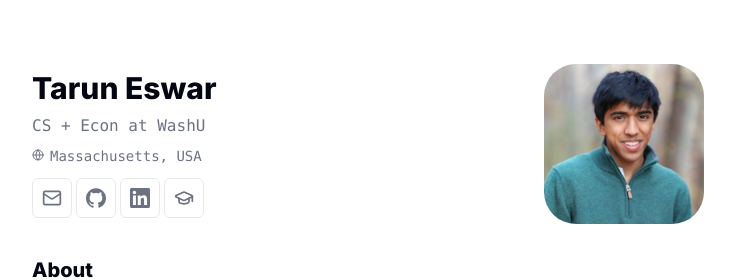
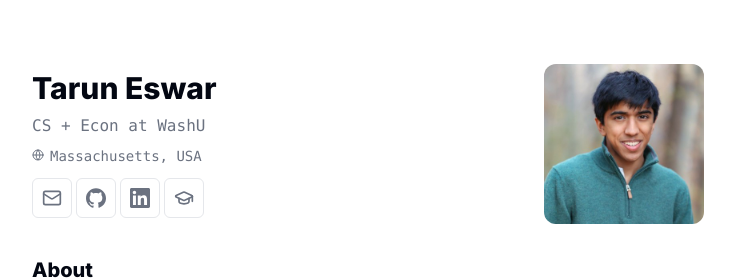
Before and after one commit to Tarune28/portfolio, a Next.js app: page / in a window 1280 px wide. Shown: the top 280 px of the page, without its empty margins (272-1007 px from the left). Built offline with nearby package versions, Linux system fonts and the light colour scheme.

Commit message:
tutor site v4

```diff
--- a/src/app/page.tsx
+++ b/src/app/page.tsx
@@ -103,7 +103,7 @@ export default function Page() {
           </div>
 
           <Avatar className="size-40">
-            <AvatarImage alt={RESUME_DATA.name} src={RESUME_DATA.avatarUrl} style={{ borderRadius: "20%" }}/>
+            <AvatarImage alt={RESUME_DATA.name} src={RESUME_DATA.avatarUrl}/>
             <AvatarFallback>{RESUME_DATA.initials}</AvatarFallback>
           </Avatar>
         </div>
--- a/src/app/tutoring/page.tsx
+++ b/src/app/tutoring/page.tsx
@@ -80,7 +80,7 @@ export default function Page() {
             </div>
           </div>
           <Avatar className="hidden size-40 sm:block">
-            <AvatarImage alt={RESUME_DATA.name} src={"RESUME_DATA.djAvatarUrl"} />
+            <AvatarImage alt={RESUME_DATA.name} src={RESUME_DATA.tutoringAvatar} />
             <AvatarFallback>{RESUME_DATA.initials}</AvatarFallback>
           </Avatar>
         </div>
--- a/src/data/resume-data.tsx
+++ b/src/data/resume-data.tsx
@@ -43,7 +43,7 @@ export const RESUME_DATA = {
   ],
   tutoringContact: "If you’re interested in learning more, feel free to contact me at e.tarun@wustl.edu. We will pencil in one free trial session and progress from there. If you require help in a subject related to either math or computer science that’s not listed above, feel free to reach out--I'd be happy to let you know if I can help!",
   avatarUrl: "/headshot.jpeg",
-  tutoringAvatar: "https://www.taruneswar.com/headshot.jpeg",
+  tutoringAvatar: "/headshot.jpeg",
   personalWebsiteUrl: "https://www.taruneswar.com/headshot.jpeg",
   contact: {
     email: "e.tarun@wustl.edu",
```
